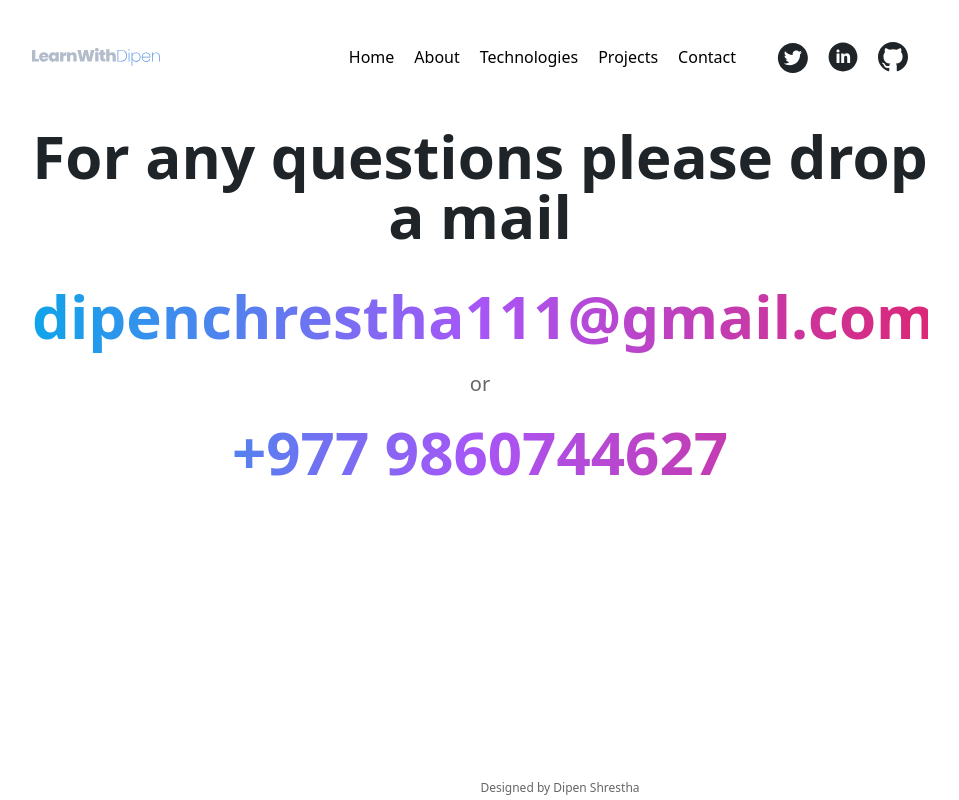
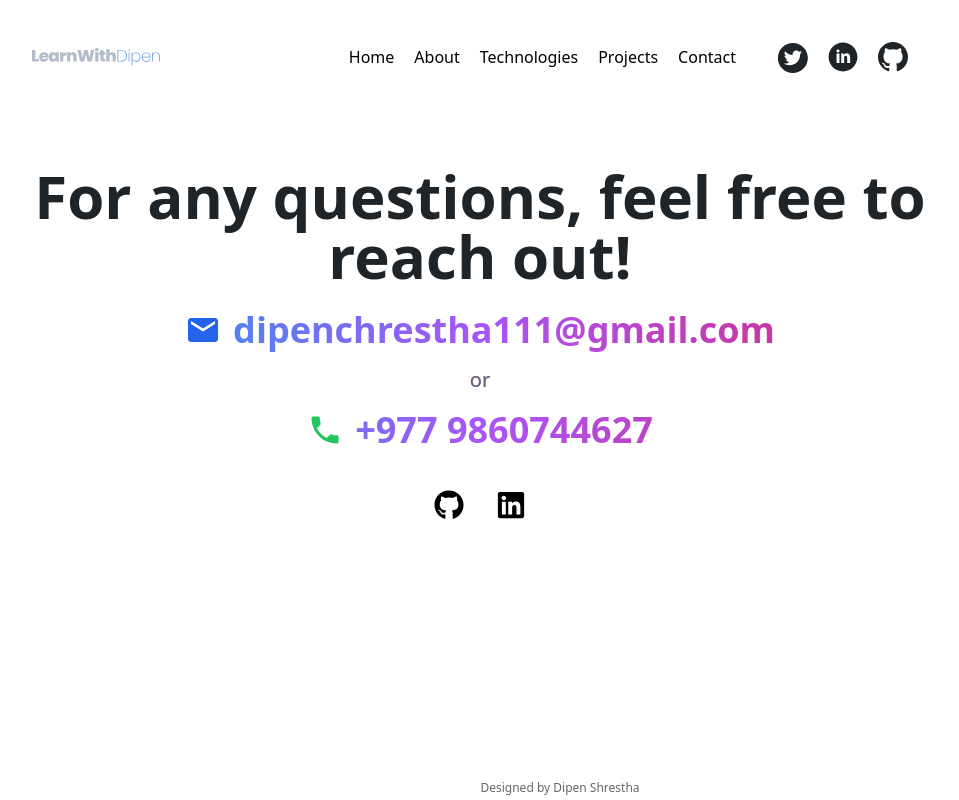
Before and after one commit to dipenshrestha/dipen-porfolio, a React (Create React App) app: page /contact in a window 1280 px wide. Shown: the whole page, without its empty margins (160-1119 px from the left). Built offline with nearby package versions, Linux system fonts and the light colour scheme.

Commit message:
edited contact page

```diff
--- a/package.json
+++ b/package.json
@@ -9,6 +9,7 @@
     "gsap": "^3.10.4",
     "react": "^18.1.0",
     "react-dom": "^18.1.0",
+    "react-icons": "^5.5.0",
     "react-router-dom": "^6.3.0",
     "react-scripts": "5.0.1",
     "web-vitals": "^2.1.4"
--- a/src/Details.js
+++ b/src/Details.js
@@ -185,7 +185,14 @@ export const projectDetails = [
 ];
 
 // Enter your Contact Details here
+// export const contactDetails = {
+//   email: "dipenchrestha111@gmail.com",
+//   phone: "+977 9860744627",
+// };
+
 export const contactDetails = {
   email: "dipenchrestha111@gmail.com",
   phone: "+977 9860744627",
+  github: "https://github.com/dipenshrestha",
+  linkedin: "https://www.linkedin.com/in/dipen-stha/",
 };
--- a/src/Pages/Contact.js
+++ b/src/Pages/Contact.js
@@ -1,20 +1,45 @@
 import React from "react";
 import { contactDetails } from "../Details";
+import { MdEmail, MdPhone } from "react-icons/md";
+import { FaGithub, FaLinkedin } from "react-icons/fa";
 
 function Contact() {
-  const { email, phone } = contactDetails;
+  const { email, phone, github, linkedin } = contactDetails;
+
   return (
-    <main className="container mt-[-100px] mx-auto max-width section">
-      <h1 className="text-center text-2xl md:text-3xl lg:text-6xl text-dark-heading dark:text-light-heading font-semibold md:font-bold">
-        For any questions please drop a mail
+    <main className="container mt-[-60px] mx-auto max-width section px-4">
+      <h1 className="text-center text-2xl md:text-3xl lg:text-6xl text-dark-heading dark:text-light-heading font-semibold md:font-bold mb-6">
+        For any questions, feel free to reach out!
       </h1>
-      <h3 className="text-center text-3xl md:text-4xl lg:text-6xl text-gradient font-semibold md:font-bold pt-5 md:pt-10 md:pb-6">
-        <a href={`mailto:${email}`}>{email}</a>
-      </h3>
-      <span className="text-center text-content text-xl font-light block">or</span>
-      <h3 className="text-center text-3xl md:text-4xl lg:text-6xl text-gradient font-semibold md:font-bold pt-2 md:py-6">
-        <a href={`tel:${phone}`}>{phone}</a>
-      </h3>
+
+      <div className="text-center text-3xl md:text-3xl lg:text-4xl text-gradient font-semibold md:font-bold flex flex-col gap-4 items-center justify-center">
+        <a href={`mailto:${email}`} className="flex items-center gap-3 hover:underline">
+          <MdEmail className="text-blue-600" />
+          {email}
+        </a>
+
+        <span className="text-content text-xl font-light block">or</span>
+
+        <a href={`tel:${phone}`} className="flex items-center gap-3 hover:underline">
+          <MdPhone className="text-green-500" />
+          {phone}
+        </a>
+      </div>
+
+      {(github || linkedin) && (
+        <div className="mt-10 flex justify-center gap-8 text-3xl">
+          {github && (
+            <a href={github} target="_blank" rel="noreferrer" className="hover:text-black dark:hover:text-white">
+              <FaGithub />
+            </a>
+          )}
+          {linkedin && (
+            <a href={linkedin} target="_blank" rel="noreferrer" className="hover:text-blue-600">
+              <FaLinkedin />
+            </a>
+          )}
+        </div>
+      )}
     </main>
   );
 }
```
Also changed, not shown: 1 other file (tests, documents, lock files or other folders).
